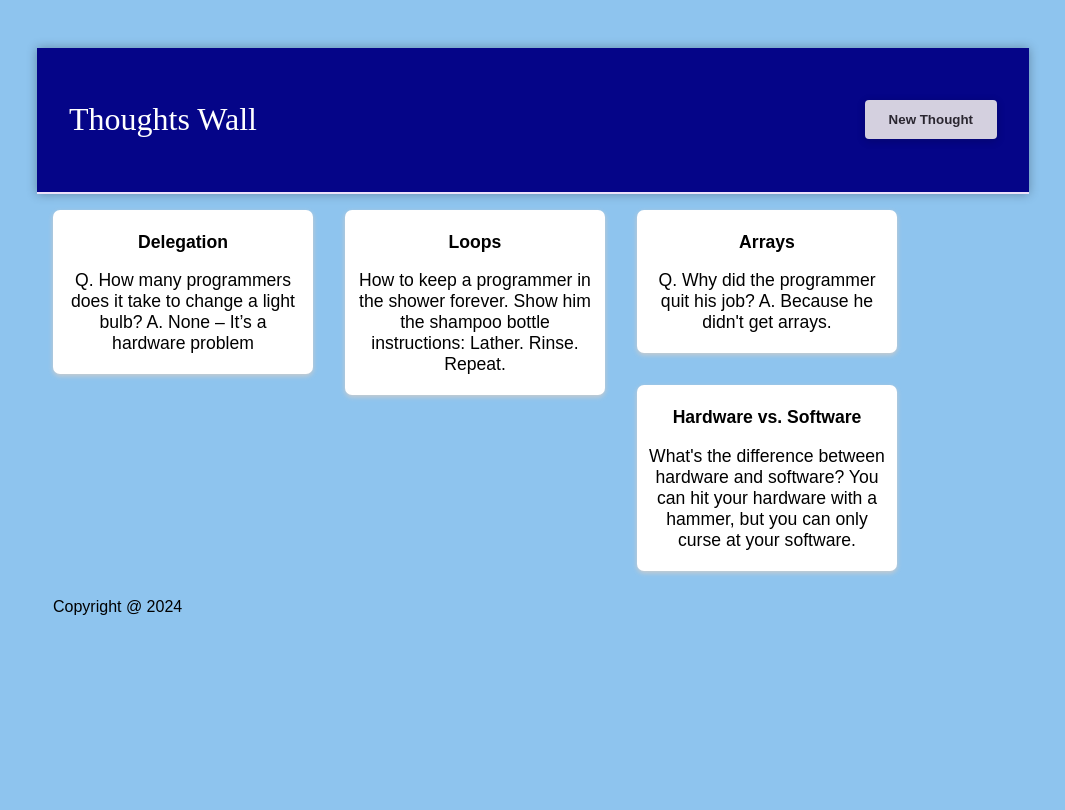
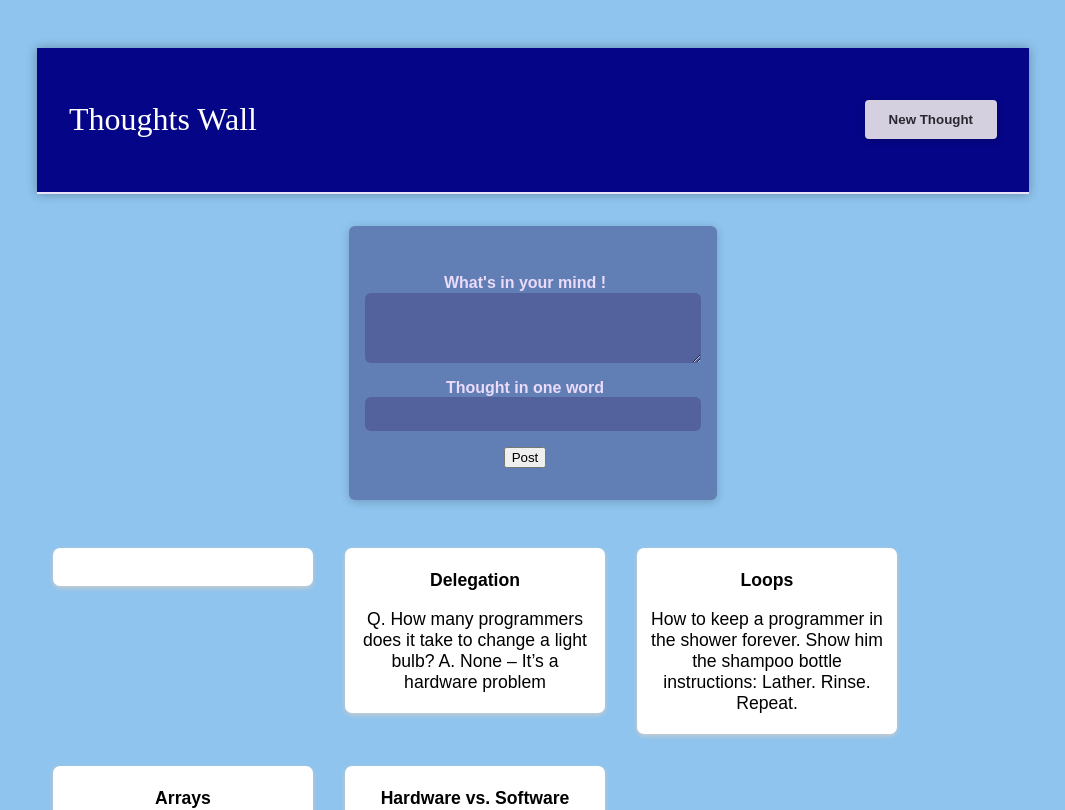
Before and after one commit to fenilaphilip/Thoughts-Wall, a React (Vite) app: page / in a window 1280 px wide. Shown: the top 810 px of the page, without its empty margins (107-1172 px from the left). Built offline with nearby package versions, Linux system fonts and the light colour scheme; a web font is replaced by a local one.

Commit message:
new post elements created

```diff
--- a/src/components/App.jsx
+++ b/src/components/App.jsx
@@ -1,7 +1,6 @@
 import Header from './Header';
 import Footer from './Footer';
-import Post from './Post';
-import notes from '../notes.js';
+import PostList from './PostList';
 import styles from "./App.module.css";
 
 
@@ -10,12 +9,7 @@ function App() {
     return (
         <div className={styles.body}>
             <Header />
-            {notes.map((note) => <Post
-                key={note.key}
-                heading={note.title}
-                detail={note.content}
-            />
-            )}
+            <PostList />
             <Footer />
         </div>
     );
--- /dev/null
+++ b/src/components/NewPost.jsx
@@ -0,0 +1,51 @@
+
+import styles from "./NewPost.module.css";
+
+function NewPost({ content, setContent }) {
+
+    function handleOnChange(event) {
+        event.preventDefault();
+        const { id, value } = event.target;
+
+        if (id === "body") {
+            content.body = value;
+        } else if (id === "title") {
+            content.caption = value;
+        }
+        setContent(preValue => {
+            return {
+                body: preValue.body,
+                caption: preValue.caption
+            }
+        });
+
+        console.log(content)
+    }
+
+
+    return (
+        <form className={styles.newpost}>
+            <p>
+                <label htmlFor="body">What's in your mind !</label>
+                <textarea
+                    id="body"
+                    onChange={handleOnChange}
+                    value={content.body}
+                    required rows={3}
+                />
+            </p>
+            <p>
+                <label htmlFor="heading">Thought in one word</label>
+                <input
+                    type="text"
+                    id="title"
+                    onChange={handleOnChange}
+                    value={content.caption}
+                    required />
+            </p>
+            <button className={styles.action}>Post</button>
+        </form>
+    );
+}
+
+export default NewPost;
--- /dev/null
+++ b/src/components/NewPost.module.css
@@ -0,0 +1,56 @@
+.newpost {
+    background-color: #1308535e;
+    padding: 2rem;
+    padding-left: 1rem;
+    width: 20rem;
+    margin: 2rem auto;
+    border-radius: 6px;
+    box-shadow: 0 2px 8px rgba(0, 0, 0, 0.2);
+}
+
+.newpost label {
+    display: block;
+    margin-bottom: 0.05rem;
+    color: #eadbfb;
+    font-weight: bold;
+}
+
+.newpost input,
+.newpost textarea {
+    display: block;
+    width: 100%;
+    font: inherit;
+    padding: 0.5rem;
+    border-radius: 6px;
+    border: none;
+    background-color: #2b0a5340;
+    color: #28262c;
+}
+
+.actions {
+    display: flex;
+    justify-content: flex-end;
+    gap: 0.5rem;
+}
+
+.actions button {
+    cursor: pointer;
+    font: inherit;
+    padding: 0.5rem 1.5rem;
+    border: none;
+    border-radius: 4px;
+    background-color: #34036c;
+    color: #e5d5f7;
+}
+
+.actions button:hover {
+    background-color: #23014a;
+}
+
+.actions button[type='button'] {
+    background-color: transparent;
+}
+
+.actions button[type='button']:hover {
+    color: #d1bee6;
+}
--- a/src/components/Post.jsx
+++ b/src/components/Post.jsx
@@ -1,11 +1,17 @@
+
 import styles from "./Post.module.css";
 
 function Post(props) {
-    return (<div className={styles.poster}>
-        <h1 className={styles.heading}>{props.heading}</h1>
-        <p className={styles.post}>{props.detail}</p>
-    </div>);
 
+    return (
+        <>
+            <div className={styles.poster} >
+                <h1 className={styles.heading}>{props.title}</h1>
+                <p className={styles.post}>{props.body}</p>
+            </div>
+
+        </>
+    )
 }
 
 export default Post;
--- /dev/null
+++ b/src/components/PostList.jsx
@@ -0,0 +1,26 @@
+import { useState } from "react";
+import NewPost from "./NewPost";
+import Post from "./Post";
+import notes from '../notes.js';
+
+function PostList() {
+    const [content, setContent] = useState({
+        body: "",
+        caption: ""
+    });
+
+    return (
+        <>
+            <NewPost content={content} setContent={setContent} />
+            <Post title={content.caption} body={content.body} />
+            {notes.map((note) => {
+                return (
+                    <Post title={note.title} body={note.content} />
+                );
+            })
+            }
+        </>
+    )
+}
+
+export default PostList;
```
